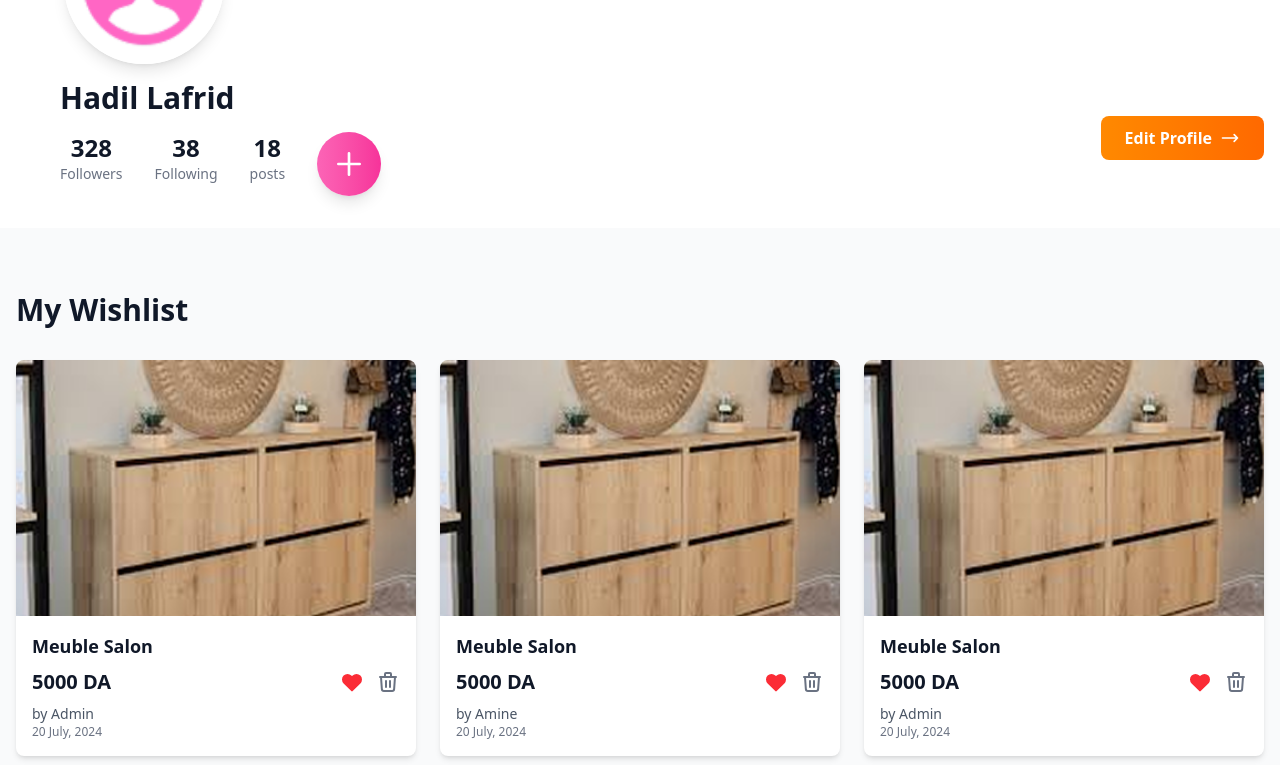
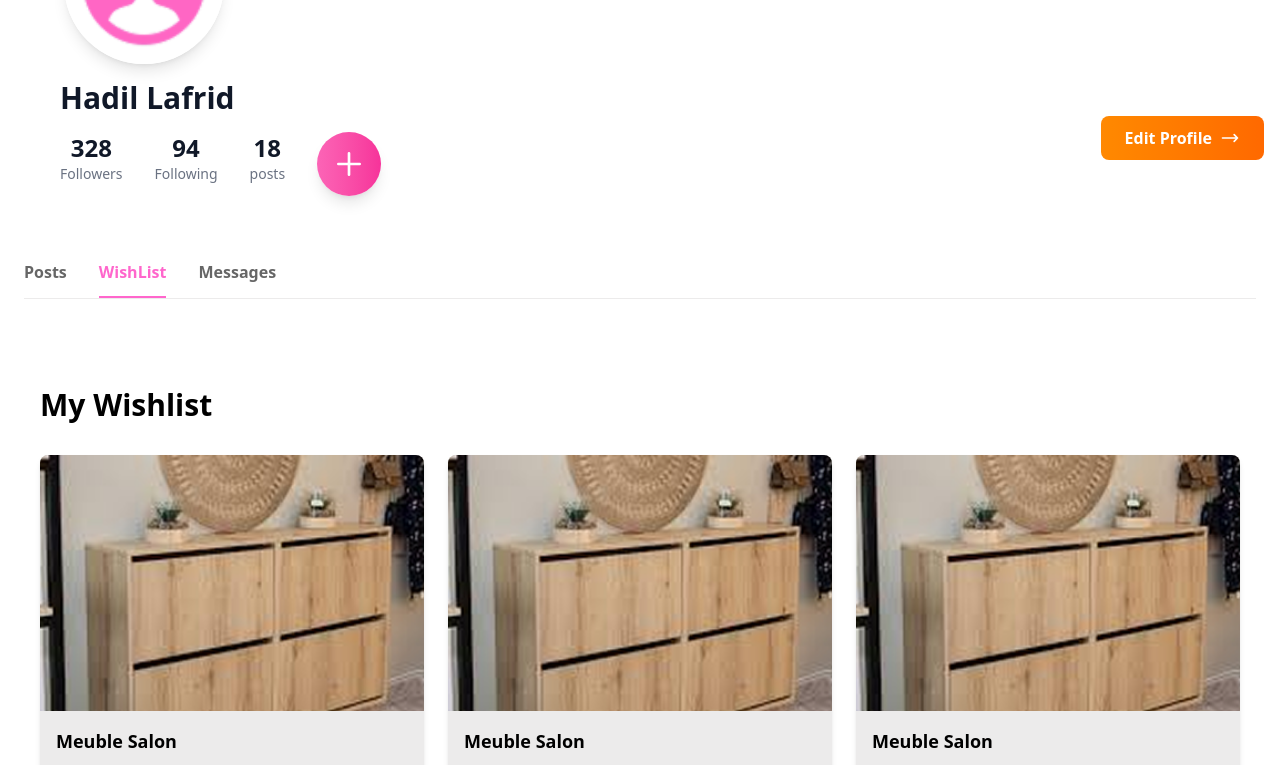
Before and after one commit to HadeelLafrid/Raskala-Software, a React app in the folder frontend/: page /wishList in a window 1280 px wide. Shown: the part 400-1165 px from the top of the page. Built offline with nearby package versions, Linux system fonts and the light colour scheme; the HTML template or start-up script is replaced by a standard one.

Commit message:
Wishlist page implementation

```diff
--- a/frontend/src/components/WishItem.jsx
+++ b/frontend/src/components/WishItem.jsx
@@ -1,7 +1,11 @@
-export default function wishItem({ item, isFavorite, onToggleFavorite }) {
+import COLORS from '../constants/colors';
+
+export default function WishItem({ item, isFavorite, onToggleFavorite, onRemove }) {
   return (
-      <div className="bg-white rounded-lg shadow-md overflow-hidden hover:shadow-lg transition-shadow">
-        {/* Image section - no heart button */}
+    <div
+      className="rounded-lg shadow-md overflow-hidden hover:shadow-lg transition-shadow"
+      style={{ backgroundColor: COLORS.neutral.gray }}
+    >
       <div className="relative h-64">
         <img
           src={item.image}
@@ -9,30 +13,26 @@ export default function wishItem({ item, isFavorite, onToggleFavorite }) {
           className="w-full h-full object-cover"
         />
       </div>
-
-        {/* Content */}
       <div className="p-4">
-          <h3 className="text-lg font-semibold text-gray-900 mb-2">{item.title}</h3>
-
-          {/* Price line with heart and trash */}
+        <h3 className="text-lg font-semibold mb-2" style={{ color: COLORS.text.primary }}>{item.title}</h3>
         <div className="flex items-center justify-between mb-2">
-            <p className="text-xl font-bold text-gray-900">{item.price}</p>
+          <p className="text-xl font-bold" style={{ color: COLORS.text.primary }}>{item.price}</p>
 
           <div className="flex items-center gap-3">
-              {/* Red heart button */}
             <button
               onClick={() => onToggleFavorite(item.id)}
-                className="text-red-500 hover:text-red-600 transition-colors"
+              className="transition-opacity hover:opacity-80"
+              style={{ color: COLORS.primary.pink }}
               aria-label="Toggle favorite"
             >
               <svg className="w-6 h-6" fill={isFavorite ? "currentColor" : "none"} stroke="currentColor" viewBox="0 0 24 24">
                 <path strokeLinecap="round" strokeLinejoin="round" strokeWidth={2} d="M4.318 6.318a4.5 4.5 0 000 6.364L12 20.364l7.682-7.682a4.5 4.5 0 00-6.364-6.364L12 7.636l-1.318-1.318a4.5 4.5 0 00-6.364 0z" />
               </svg>
             </button>
-
-              {/* Trash button */}
             <button
-                className="text-gray-500 hover:text-red-500 transition-colors"
+              onClick={() => onRemove(item.id)}
+              className="transition-opacity hover:opacity-80"
+              style={{ color: COLORS.text.secondary }}
               aria-label="Remove item"
             >
               <svg className="w-6 h-6" fill="none" stroke="currentColor" viewBox="0 0 24 24">
@@ -42,8 +42,8 @@ export default function wishItem({ item, isFavorite, onToggleFavorite }) {
           </div>
         </div>
 
-          <p className="text-sm text-gray-600">{item.seller}</p>
-          <p className="text-xs text-gray-500">{item.date}</p>
+        <p className="text-sm" style={{ color: COLORS.text.secondary }}>{item.seller}</p>
+        <p className="text-xs" style={{ color: COLORS.text.secondary }}>{item.date}</p>
       </div>
     </div>
   );
--- a/frontend/src/components/WishListItems.jsx
+++ b/frontend/src/components/WishListItems.jsx
@@ -1,9 +1,9 @@
 import { useState } from 'react';
 import WishItem from './WishItem';
 import itemImage from '../assets/images/item.png';
+import COLORS from '../constants/colors';
 
 export default function WishListItems() {
-  // Array of wishlist items data
   const items = [
     {
       id: 1,
@@ -50,37 +50,38 @@ export default function WishListItems() {
       image: itemImage
     }
   ];
-
-  // State to track favorited items by id - all items favorited by default
+  const [wishlistItems, setWishlistItems] = useState(items);
   const [favorites, setFavorites] = useState({
     1: true,
     2: true,
     3: true,
     4: true
   });
-
-  // Toggle favorite status for specific item
   const toggleFavorite = (id) => {
     setFavorites(prev => ({
-      ...prev,           // Spread existing favorites
-      [id]: !prev[id]    // Toggle the specific item's favorite status
+      ...prev,
+      [id]: !prev[id]
     }));
   };
 
-  // Handler for removing item from wishlist
   const handleRemoveItem = (id) => {
-    // Add remove logic here (e.g., filter items array or call API)
-    console.log('Remove item:', id);
+    setWishlistItems(prev => prev.filter(item => item.id !== id));
+    setFavorites(prev => {
+      const newFavorites = { ...prev };
+      delete newFavorites[id];
+      return newFavorites;
+    });
+
+    console.log('Removed item:', id);
   };
 
   return (
-    <section id='wishlist-items' className="py-16 bg-gray-50">
+    <section id='wishlist-items' className="py-16" style={{ backgroundColor: COLORS.background.white}}>
       <div className="container mx-auto px-4">
-        <h2 className="text-3xl font-bold text-gray-900 mb-8">My Wishlist</h2>
-
-        {/* Responsive grid layout */}
+        <h2 className="text-3xl font-bold mb-8" style={{ color: COLORS.text.primary }}>My Wishlist</h2>
         <div className="grid grid-cols-1 md:grid-cols-2 lg:grid-cols-3 gap-6">
-          {items.map((item) => (
+          {wishlistItems.length > 0 ? (
+            wishlistItems.map((item) => (
               <WishItem
                 key={item.id}
                 item={item}
@@ -88,7 +89,12 @@ export default function WishListItems() {
                 onToggleFavorite={toggleFavorite}
                 onRemove={handleRemoveItem}
               />
-          ))}
+            ))
+          ) : (
+            <div className="col-span-full text-center py-12">
+              <p style={{ color: COLORS.text.secondary }}>Your wishlist is empty</p>
+            </div>
+          )}
         </div>
       </div>
     </section>
--- a/frontend/src/pages/WishList.jsx
+++ b/frontend/src/pages/WishList.jsx
@@ -2,24 +2,50 @@ import HeaderLoggedIn from '../components/HeaderLoggedIn';
 import Footer from '../components/Footer';
 import ProfileHero from '../components/ProfileHero';
 import WishListItems from '../components/WishListItems';
-export default function Profile() {
-  // Simulate user data - in real app, fetch from API/database
+import COLORS from '../constants/colors';
+
+export default function Wishlist() {
   const user = {
     name: 'Hadil Lafrid',
     email: 'hadil@example.com',
-    profileImage: null, // Set to image URL or null for default
+    profileImage: null,
     followers: 328,
-    following: 38,
+    following: 94,
     posts: 18
   };
 
   return (
-    <div className="flex flex-col min-h-screen">
+    <div className="min-h-screen flex flex-col" style={{ backgroundColor: COLORS.background.white }}>
       <HeaderLoggedIn user={user} />
-      <main className="flex-grow">
-        <ProfileHero user={user} isOwnProfile={true} />
-        <WishListItems/>
-      </main>
+      <ProfileHero user={user} isOwnProfile={true} />
+      <div className="max-w-7xl mx-auto px-6 py-8 flex-1 w-full">
+        <div className="flex gap-8 border-b mb-6" style={{ borderColor: COLORS.neutral.gray }}>
+          <a
+            href="/profile"
+            className="pb-3 font-semibold hover:opacity-80 transition-opacity"
+            style={{ color: COLORS.text.secondary }}
+          >
+            Posts
+          </a>
+          <div
+            className="pb-3 border-b-2 font-semibold cursor-default"
+            style={{
+              color: COLORS.primary.pink,
+              borderColor: COLORS.primary.pink
+            }}
+          >
+            WishList
+          </div>
+          <a
+            href="/messages"
+            className="pb-3 font-semibold hover:opacity-80 transition-opacity"
+            style={{ color: COLORS.text.secondary }}
+          >
+            Messages
+          </a>
+        </div>
+        <WishListItems showTitle={false} />
+      </div>
       <Footer />
     </div>
   );
```
Lines whose indentation alone changed are shown as unchanged.
